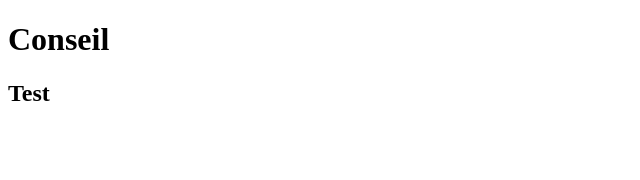
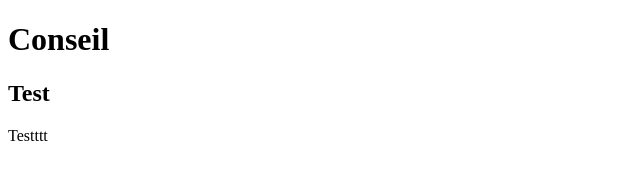
Before and after one commit to houda22/fidesio-mockup, a plain HTML site: page index.html in a window 1280 px wide. Shown: the full height of the page, 0-640 px from the left. Drawn offline with Linux system fonts and the light colour scheme.

Commit message:
first commit

```diff
--- a/index.html
+++ b/index.html
@@ -12,7 +12,7 @@
     </header>
     <main>
      <h2>Test</h2>
-
+     <p>Testttt</p>
     </main>
 
   </body>
```
